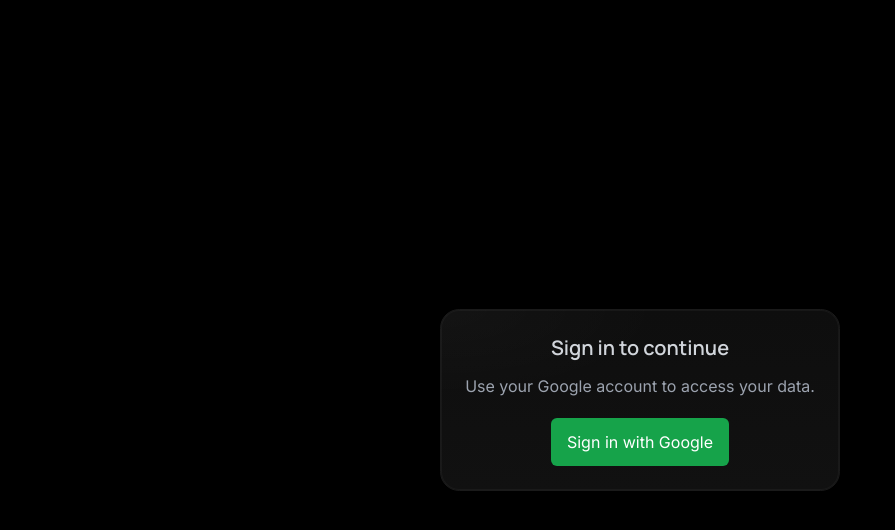
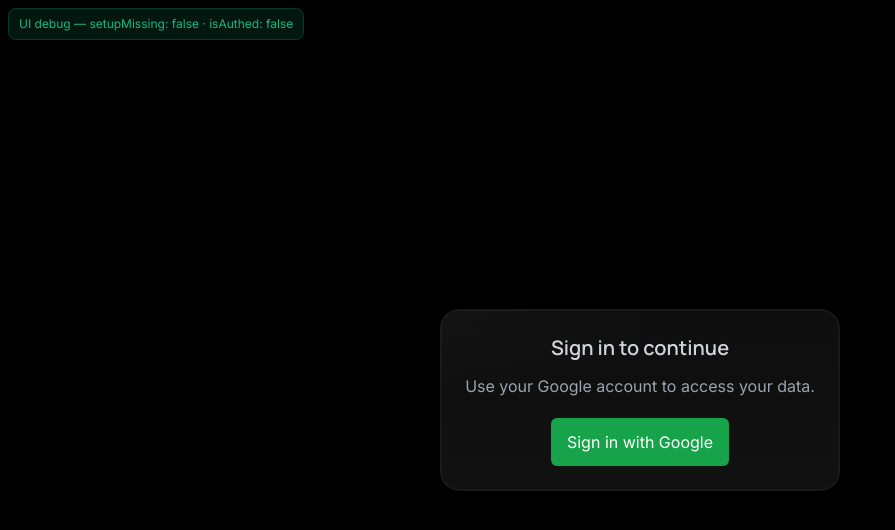
Before and after one commit to mrtomkeddie/papertrader, a React (Vite) app in the folder repo/: page / in a window 1280 px wide. Shown: the top 530 px of the page, without its empty margins (0-895 px from the left). Built offline with nearby package versions, Linux system fonts and the light colour scheme; no server answers.

Commit message:
chore(dev): add UI debug overlay showing setupMissing/isAuthed to diagnose blank screen

```diff
--- a/repo/App.tsx
+++ b/repo/App.tsx
@@ -94,6 +94,11 @@
 
   return (
     <HashRouter>
+      {Boolean((import.meta as any).env?.DEV) && (
+        <div style={{position:'fixed',top:8,left:8,zIndex:99999,background:'rgba(16,185,129,0.12)',border:'1px solid rgba(16,185,129,0.22)',padding:'6px 10px',borderRadius:8,color:'#10B981',fontFamily:'Inter,system-ui,sans-serif',fontSize:12}}>
+          UI debug — setupMissing: {String(setupMissing)} · isAuthed: {String(isAuthed)}
+        </div>
+      )}
       {setupMissing ? (
         <div className="min-h-screen flex items-center justify-center bg-black text-gray-200">
           <div className="card-premium p-6 rounded-xl shadow-lg max-w-lg">
```
